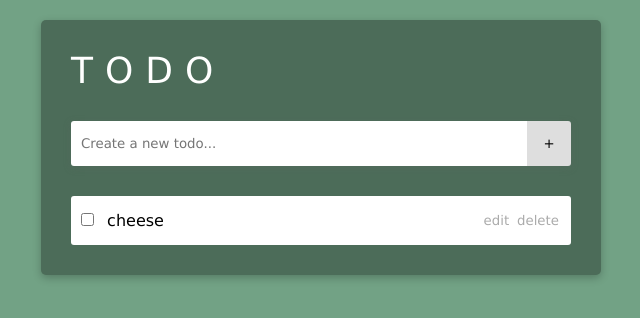
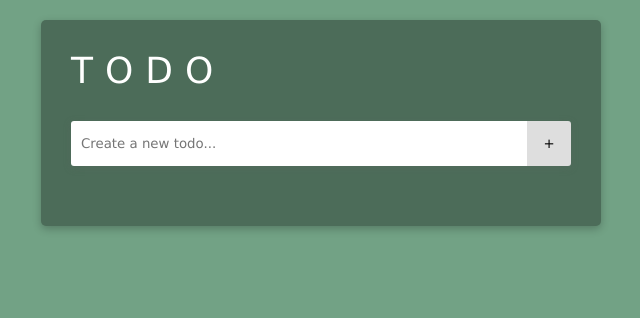
Before and after one commit to jldavis23/svelte-todo, a Svelte app: page / in a window 1280 px wide. Shown: the top 318 px of the page, without its empty margins (319-959 px from the left). Built offline with nearby package versions, Linux system fonts and the light colour scheme.

Commit message:
user can delete todos

```diff
--- a/src/App.svelte
+++ b/src/App.svelte
@@ -1,5 +1,5 @@
 <script>
-  let todos = [{id: 500000, label: 'cheese'}]
+  let todos = []
   let id = 0
   let value
 
@@ -31,6 +31,11 @@
     todos = updatedTodos
   }
 
+  const deleteTodo = (id) => {
+    const updatedTodos = todos.filter((todo) => todo.id !== id)
+    todos = updatedTodos
+  }
+
 </script>
 
 <main>
@@ -58,7 +63,7 @@
 
           <div class="todo-buttons">
             <button on:click={() => editOrSave(todo.id)}>{todo.editMode ? 'save' : 'edit'}</button>
-            <button>delete</button>
+            <button on:click={() => deleteTodo(todo.id)}>delete</button>
           </div>
         </li>
       {/each}
```
